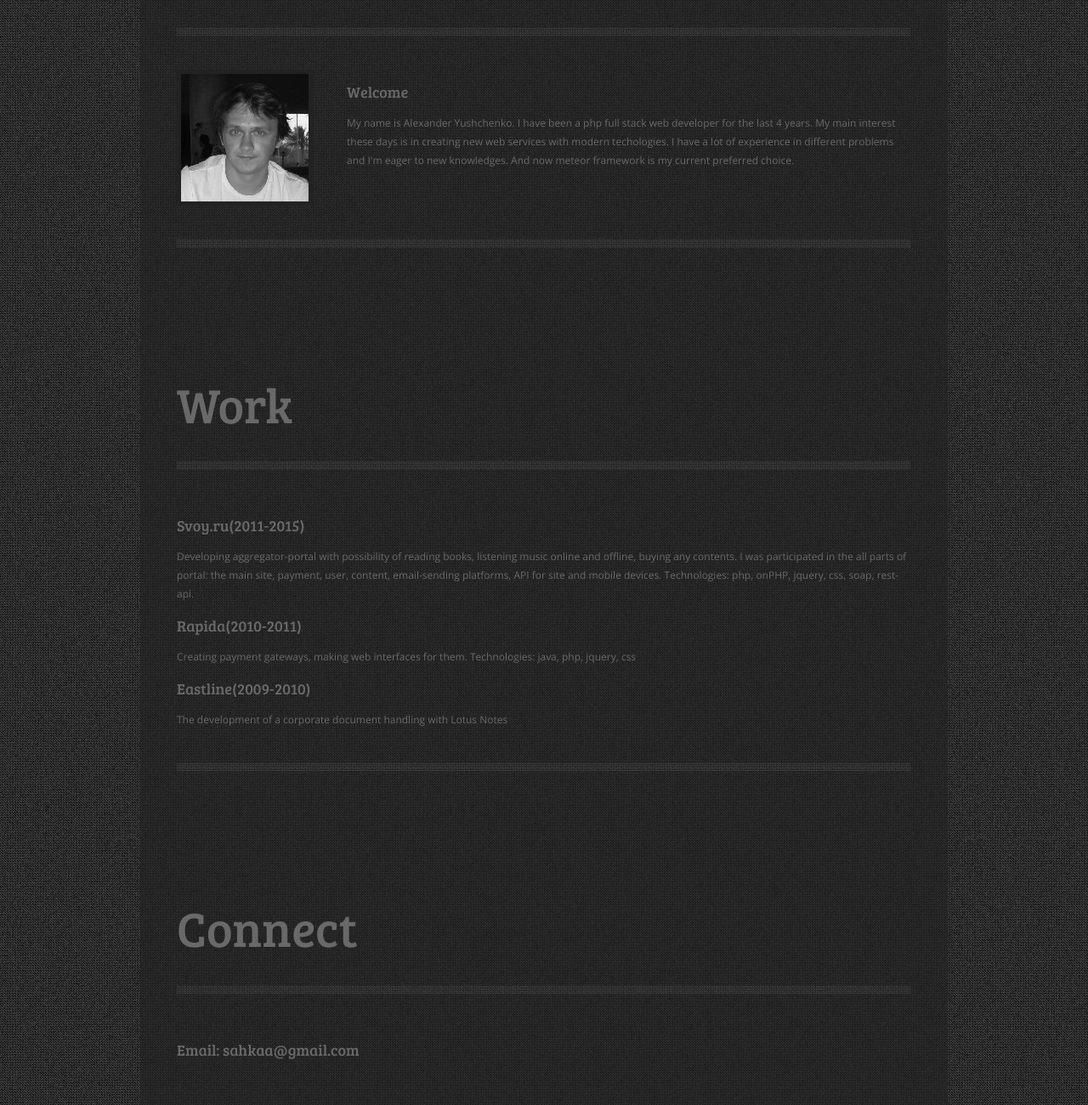
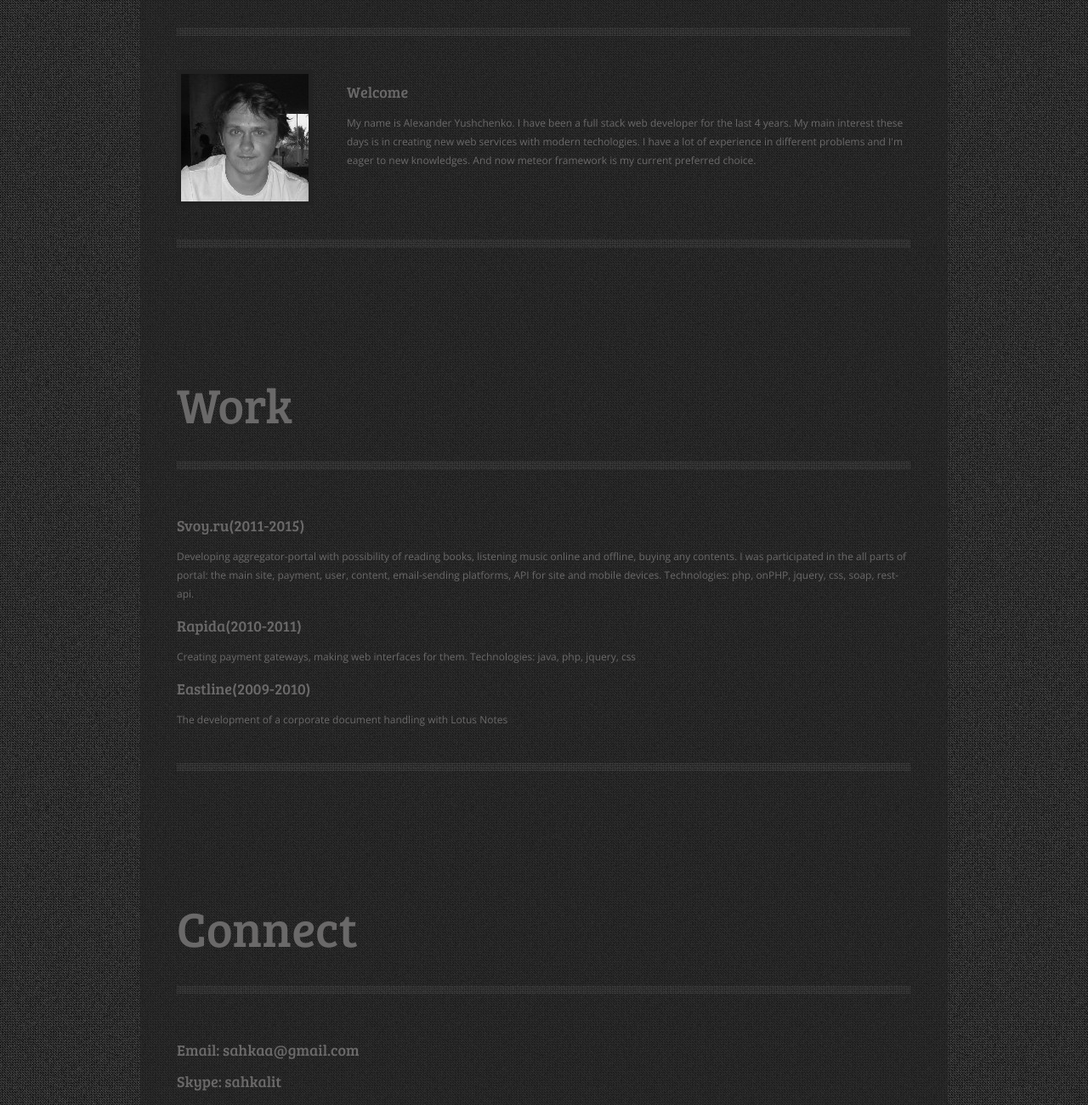
Before and after one commit to sahkalit/sahkalit.github.io, a plain HTML site: page index.html in a window 1280 px wide. Shown: the part 220-1520 px from the top of the page at 85% size. Drawn offline with nearby package versions, Linux system fonts and the light colour scheme.

Commit message:
some fix

```diff
--- a/index.html
+++ b/index.html
@@ -33,7 +33,7 @@
         <div class="content">
         	<img src="images/designer-photo.jpg" />
             <h2>Welcome</h2>
-            <p>My name is Alexander Yushchenko. I have been a php full stack web developer for the last 4 years. My main interest these days is in creating new web services with modern techologies. I have a lot of experience in different problems and I'm eager to new knowledges. And now meteor framework is my current preferred choice.</p>
+            <p>My name is Alexander Yushchenko. I have been a full stack web developer for the last 4 years. My main interest these days is in creating new web services with modern techologies. I have a lot of experience in different problems and I'm eager to new knowledges. And now meteor framework is my current preferred choice.</p>
         </div>
     <div class="bottom-divider"></div>
     </div>
@@ -68,6 +68,7 @@
         <div class="top-divider"></div>
         	<div class="content">
                 <h2>Email: sahkaa@gmail.com</h2>
+                <h2>Skype: sahkalit</h2>
             </div>
     </div>
 <!--End Connect Section-->
```
